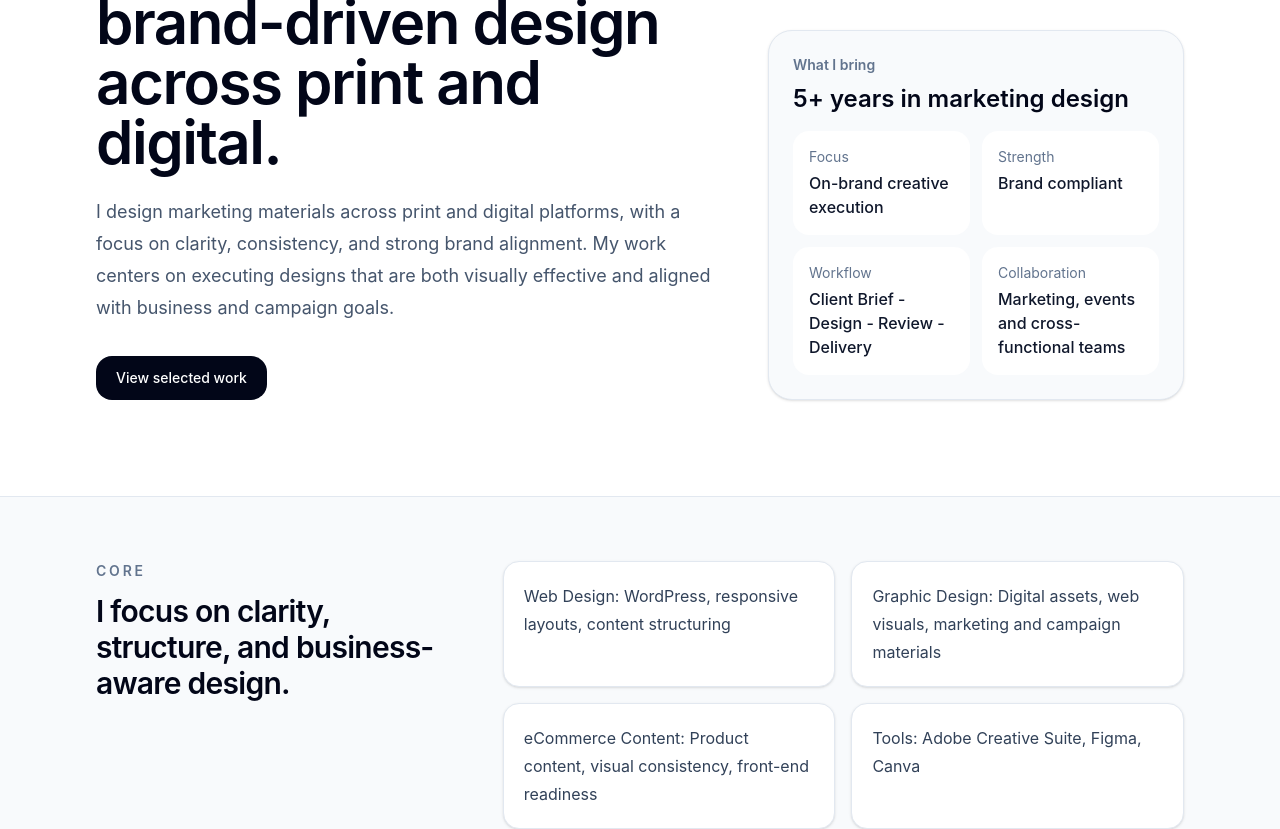
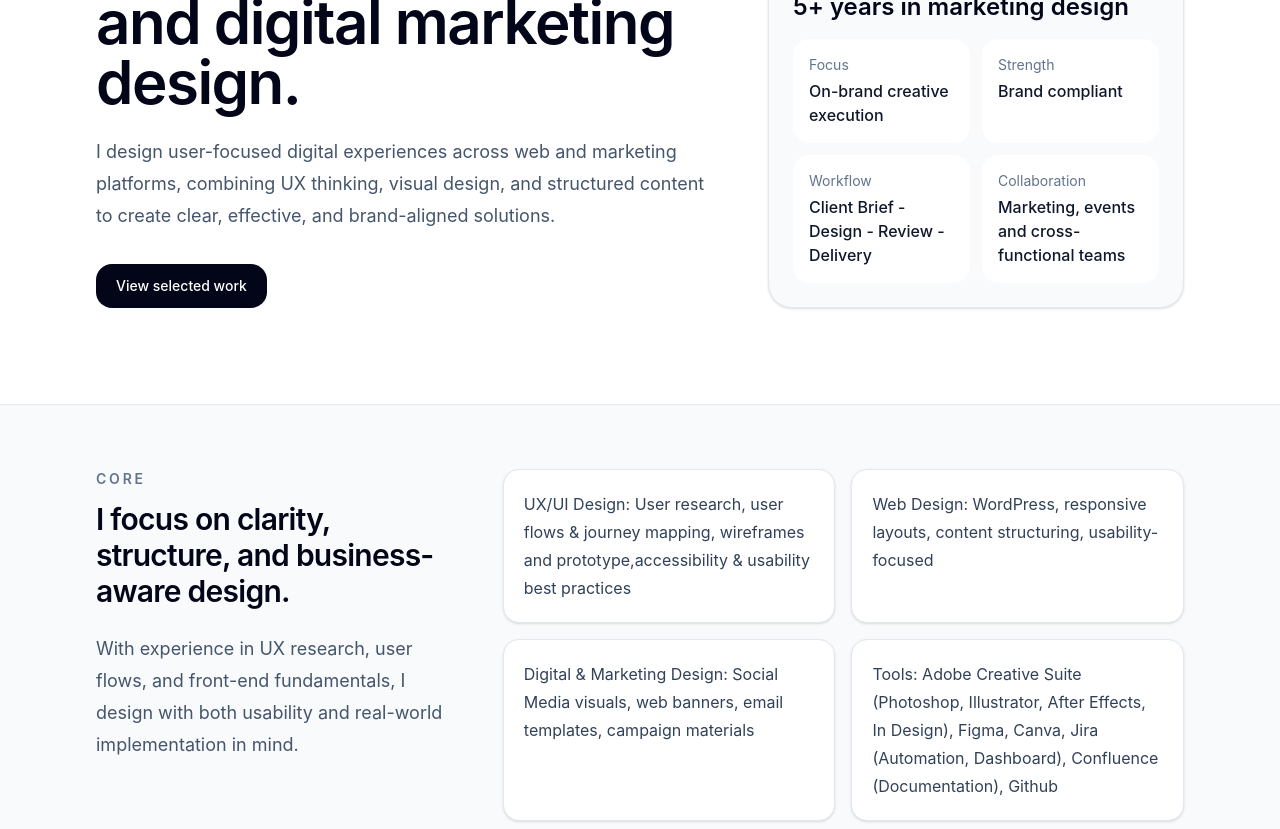
Before and after one commit to francesjgonzales/marketing-design, a React (Vite) app in the folder marketing-design-app/: page / in a window 1280 px wide. Shown: the part 260-1089 px from the top of the page. Built offline with nearby package versions, Linux system fonts and the light colour scheme.

Commit message:
improved SEO

```diff
--- a/marketing-design-app/src/components/Features.jsx
+++ b/marketing-design-app/src/components/Features.jsx
@@ -1,8 +1,8 @@
 const strengths = [
-  "Web Design: WordPress, responsive layouts, content structuring",
-  "Graphic Design: Digital assets, web visuals, marketing and campaign materials",
-  "eCommerce Content: Product content, visual consistency, front-end readiness",
-  "Tools: Adobe Creative Suite, Figma, Canva",
+  "UX/UI Design: User research, user flows & journey mapping, wireframes and prototype,accessibility & usability best practices",
+  "Web Design: WordPress, responsive layouts, content structuring, usability-focused",
+  "Digital & Marketing Design: Social Media visuals, web banners, email templates, campaign materials",
+  "Tools: Adobe Creative Suite (Photoshop, Illustrator, After Effects, In Design), Figma, Canva, Jira (Automation, Dashboard), Confluence (Documentation), Github",
   "Front-End Awareness: HTML, CSS, JavaScript, Bootstrap",
   "Other: Asset organization, file preparation, accessibility basics",
 ];
@@ -20,6 +20,11 @@ export default function Features() {
               <h2 className="mt-3 text-3xl font-semibold tracking-tight text-slate-950">
                 I focus on clarity, structure, and business-aware design.
               </h2>
+              <p className="mt-6 max-w-2xl text-lg leading-8 text-slate-600">
+                With experience in UX research, user flows, and front-end
+                fundamentals, I design with both usability and real-world
+                implementation in mind.
+              </p>
             </div>
 
             <div className="grid gap-4 sm:grid-cols-2">
--- a/marketing-design-app/src/components/Hero.jsx
+++ b/marketing-design-app/src/components/Hero.jsx
@@ -9,15 +9,13 @@ export default function Hero() {
             </p>
 
             <h1 className="max-w-4xl text-4xl font-semibold tracking-tight text-slate-950 sm:text-5xl lg:text-6xl">
-              Marketing Designer focused on clean, brand-driven design across
-              print and digital.
+              UX/UI Designer specializing in web and digital marketing design.
             </h1>
 
             <p className="mt-6 max-w-2xl text-lg leading-8 text-slate-600">
-              I design marketing materials across print and digital platforms,
-              with a focus on clarity, consistency, and strong brand alignment.
-              My work centers on executing designs that are both visually
-              effective and aligned with business and campaign goals.
+              I design user-focused digital experiences across web and marketing
+              platforms, combining UX thinking, visual design, and structured
+              content to create clear, effective, and brand-aligned solutions.
             </p>
             <div className="mt-8 flex flex-wrap gap-3">
               <a
--- /dev/null
+++ b/marketing-design-app/src/components/Timeline.jsx
@@ -0,0 +1,61 @@
+export default function Timeline() {
+  const education = [
+    { year: "2004", title: "Bachelor of Arts, Mass Communications" },
+    {
+      year: "2005",
+      title: "Certificate in Basic Visual Communications, Fine Arts",
+    },
+    { year: "2018", title: "Certificate in Digital User Experience Design" },
+    { year: "2021", title: "Diploma, Web Application Development" },
+  ];
+
+  const work = [
+    { year: "2007 - 2021", title: "Graphic Designer" },
+    { year: "2021 - 2022", title: "Visual Designer" },
+    { year: "2022 - 2023", title: "Web Developer" },
+    { year: "2023 - 2025", title: "Graphic Designer" },
+    { year: "2026", title: "eCommerce Specialist" },
+  ];
+
+  return (
+    <div className="bg-gray-100 py-16 px-6">
+      <h2 className="text-3xl font-bold text-center mb-12">Timeline</h2>
+
+      <div className="relative max-w-6xl mx-auto">
+        {/* Center Line */}
+        <div className="absolute left-1/2 top-0 h-full w-1 bg-gray-300 transform -translate-x-1/2"></div>
+
+        <div className="space-y-12">
+          {work.map((item, index) => (
+            <div key={index} className="relative flex items-center">
+              {/* LEFT - WORK */}
+              <div className="w-1/2 pr-8 text-right">
+                <div className="inline-block bg-white p-4 rounded-xl shadow">
+                  <p className="text-sm text-gray-500">{item.year}</p>
+                  <p className="font-semibold">{item.title}</p>
+                </div>
+              </div>
+
+              {/* DOT */}
+              <div className="w-0">
+                <div className="w-4 h-4 bg-black rounded-full border-4 border-white shadow absolute left-1/2 transform -translate-x-1/2"></div>
+              </div>
+
+              {/* RIGHT - EDUCATION */}
+              <div className="w-1/2 pl-8">
+                {education[index] && (
+                  <div className="inline-block bg-white p-4 rounded-xl shadow">
+                    <p className="text-sm text-gray-500">
+                      {education[index].year}
+                    </p>
+                    <p className="font-semibold">{education[index].title}</p>
+                  </div>
+                )}
+              </div>
+            </div>
+          ))}
+        </div>
+      </div>
+    </div>
+  );
+}
--- a/marketing-design-app/src/pages/Home.jsx
+++ b/marketing-design-app/src/pages/Home.jsx
@@ -1,6 +1,7 @@
 import Features from "../components/Features";
 import Hero from "../components/Hero";
 import Gallery from "../components/Gallery";
+import Timeline from "../components/Timeline";
 
 export default function Home() {
   return (
@@ -8,6 +9,7 @@ export default function Home() {
       <Hero />
       <Features />
       <Gallery />
+      <Timeline />
     </div>
   );
 }
```
